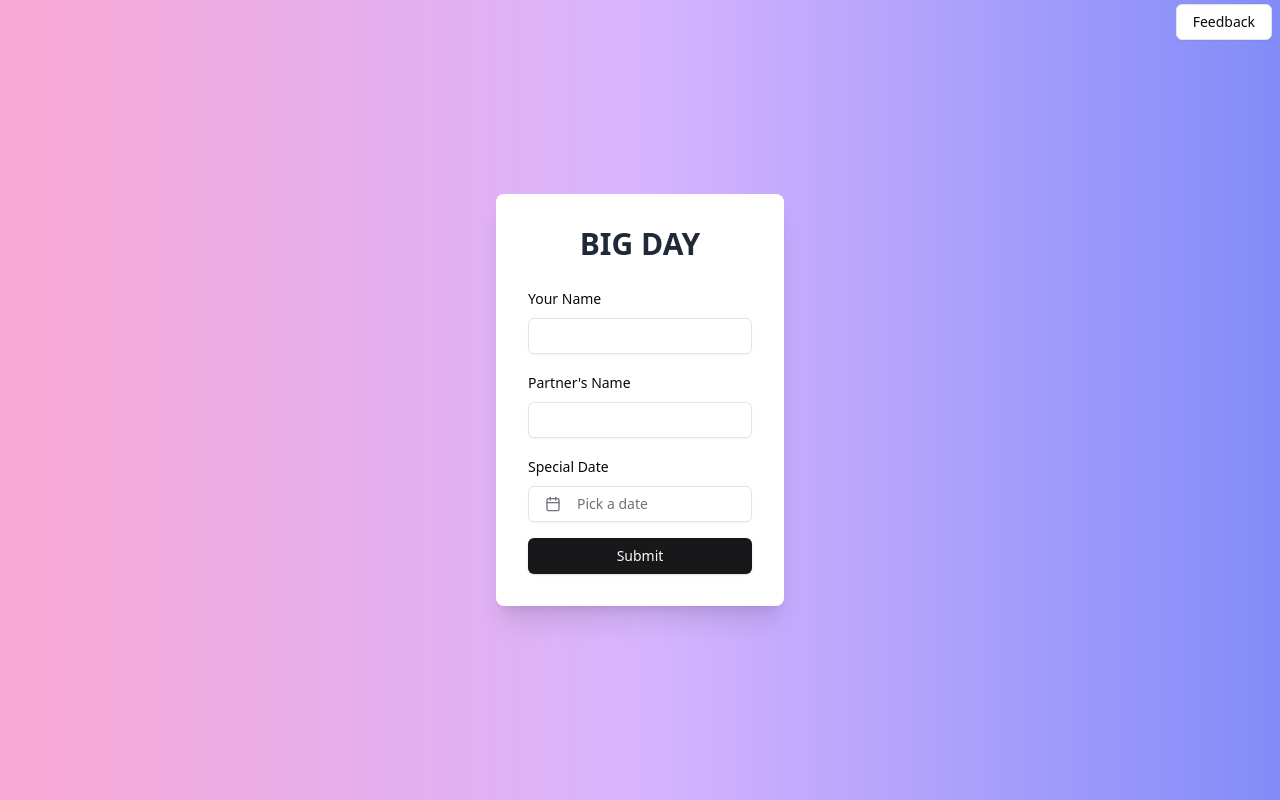
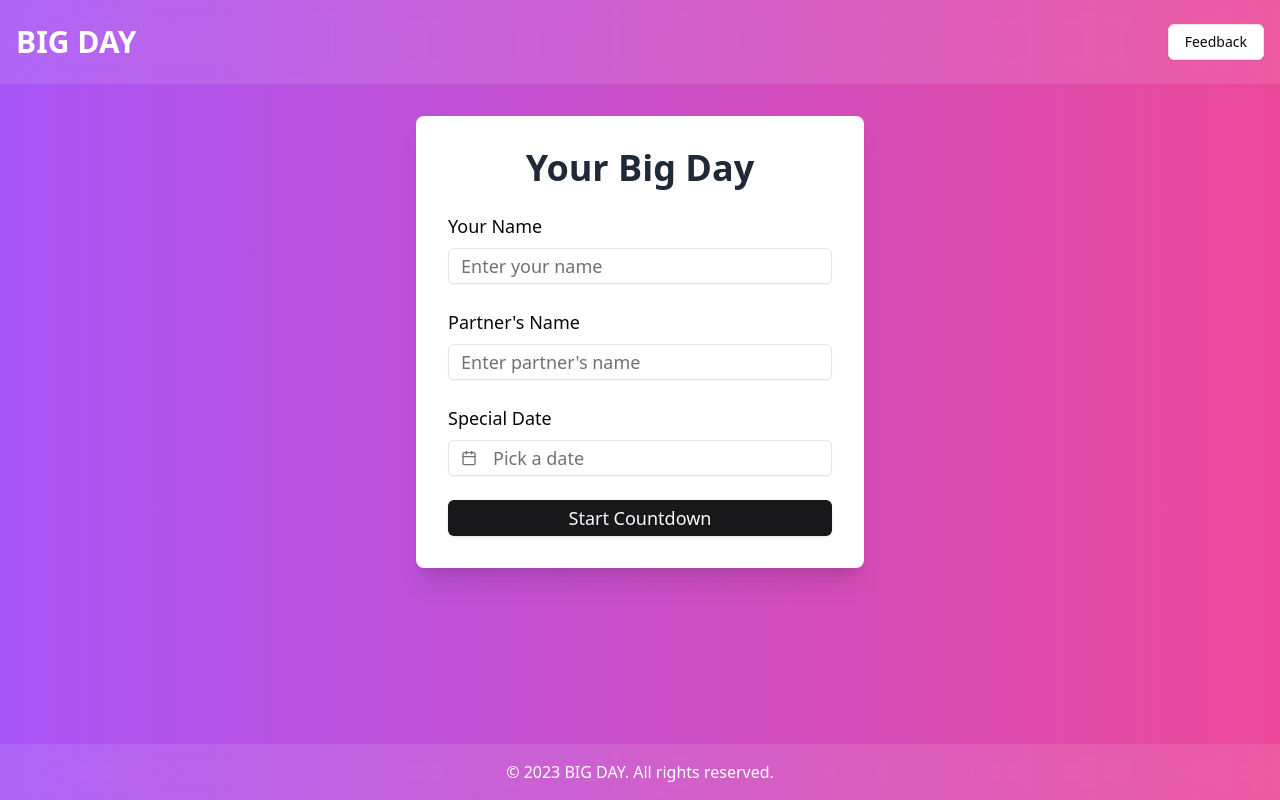
Before and after one commit to Naeem-gg/special-day, a Next.js app: page / in a window 1280 px wide. Built offline with nearby package versions, Linux system fonts and the light colour scheme; no server answers.

Commit message:
look professional

```diff
--- a/app/components/Confetti.tsx
+++ b/app/components/Confetti.tsx
@@ -1,49 +1,20 @@
-'use client'
+"use client"
+import ReactConfetti from 'react-confetti'
+import { useWindowSize } from 'react-use'
 
-import { useEffect } from 'react'
-import confetti from 'canvas-confetti'
+const Confetti = () => {
+  const { width, height } = useWindowSize()
 
-export default function Confetti({ duration = 2000, intensity = 150 }: { duration?: number; intensity?: number }) {
-  // const [hasPlayed, setHasPlayed] = useState(false)
+  return (
+    <ReactConfetti
+      width={width}
+      height={height}
+      numberOfPieces={100}
+      recycle={false}
+      run={true}
+      opacity={0.6}
+    />
+  )
+}
 
-  useEffect(() => {
-    // const hasPlayedThisSession = sessionStorage.getItem('confettiPlayed')
-
-    // if (!hasPlayedThisSession && !hasPlayed) {
-      const end = Date.now() + duration
-
-      const frame = () => {
-        confetti({
-          particleCount: 2,
-          angle: 60,
-          spread: 55,
-          origin: { x: 0 },
-          colors: ['#bb0000', '#ffffff']
-        });
-        confetti({
-          particleCount: 2,
-          angle: 120,
-          spread: 55,
-          origin: { x: 1 },
-          colors: ['#bb0000', '#ffffff']
-        });
-
-        if (Date.now() < end) {
-          requestAnimationFrame(frame);
-        }
-        // else {
-        //   setHasPlayed(true)
-        //   sessionStorage.setItem('confettiPlayed', 'true')
-        // }
-      }
-
-      frame()
-    // }
-
-    return () => {
-      confetti.reset()
-    }
-  }, [duration, intensity])
-
-  return null
-}
+export default Confetti
--- /dev/null
+++ b/app/components/Countdown.tsx
@@ -0,0 +1,96 @@
+"use client";
+import { Button } from '@/components/ui/button'
+import { parseISO } from "date-fns";
+import { motion } from "framer-motion";
+import { useRouter } from "next/navigation";
+import { useEffect, useState } from "react";
+
+const Countdown = () => {
+  const [remainingSeconds, setRemainingSeconds] = useState(0);
+  const [name, setName] = useState("");
+  const [partnerName, setPartnerName] = useState("");
+  const [targetDate, setTargetDate] = useState<number>(Number(new Date()));
+  const router = useRouter();
+
+  useEffect(() => {
+    if (!localStorage.getItem("name") && !localStorage.getItem("partnerName") && !localStorage.getItem("date")) {
+      router.push("/");
+    }
+    setName(localStorage.getItem("name") || "You");
+    setPartnerName(localStorage.getItem("partnerName") || "Your Partner");
+    setTargetDate(Number(parseISO(localStorage.getItem("date") || "")));
+  }, [router]);
+
+  useEffect(() => {
+    const calculateRemainingTime = () => {
+      const now = Number(new Date());
+      const secondsLeft = Math.max(0, Math.floor((targetDate - now) / 1000));
+      setRemainingSeconds(secondsLeft);
+    };
+
+    calculateRemainingTime();
+    const interval = setInterval(calculateRemainingTime, 1000);
+    return () => clearInterval(interval);
+  }, [targetDate]);
+
+  const formatTime = (seconds: number) => {
+    const days = Math.floor(seconds / (24 * 60 * 60));
+    const hours = Math.floor((seconds % (24 * 60 * 60)) / 3600);
+    const minutes = Math.floor((seconds % 3600) / 60);
+    const secs = seconds % 60;
+    return { days, hours, minutes, secs };
+  };
+
+  const { days, hours, minutes, secs } = formatTime(remainingSeconds);
+
+  const handleReset = () => {
+    window.localStorage.clear();
+    router.push("/");
+  };
+
+  return (
+    <div className="flex flex-col items-center justify-center min-h-[80vh] text-center text-white">
+      <motion.h1
+        initial={{ opacity: 0, y: -50 }}
+        animate={{ opacity: 1, y: 0 }}
+        transition={{ duration: 0.6, ease: "easeOut" }}
+        className="text-5xl md:text-7xl font-bold mb-8"
+      >
+        Your Big Day Countdown
+      </motion.h1>
+      <motion.div
+        initial={{ opacity: 0, scale: 0.5 }}
+        animate={{ opacity: 1, scale: 1 }}
+        transition={{ duration: 0.6, ease: "easeOut", delay: 0.2 }}
+        className="grid grid-cols-2 md:grid-cols-4 gap-4 mb-8"
+      >
+        {[
+          { label: "Days", value: days },
+          { label: "Hours", value: hours },
+          { label: "Minutes", value: minutes },
+          { label: "Seconds", value: secs },
+        ].map((item) => (
+          <div key={item.label} className="bg-white bg-opacity-20 rounded-lg p-4">
+            <div className="text-4xl md:text-6xl font-bold mb-2">{item.value}</div>
+            <div className="text-xl">{item.label}</div>
+          </div>
+        ))}
+      </motion.div>
+      <motion.p
+        initial={{ opacity: 0 }}
+        animate={{ opacity: 1 }}
+        transition={{ delay: 0.3, duration: 0.6 }}
+        className="text-xl md:text-2xl mb-8"
+      >
+        {remainingSeconds > 0
+          ? `${name} & ${partnerName}, your special day is coming soon!`
+          : `It's your special day, ${name} & ${partnerName}! 🎉`}
+      </motion.p>
+      <Button onClick={handleReset} variant="secondary" size="lg" className="text-lg">
+        Reset Countdown
+      </Button>
+    </div>
+  );
+};
+
+export default Countdown;
--- a/app/components/CoupleForm.tsx
+++ b/app/components/CoupleForm.tsx
@@ -12,7 +12,7 @@ import {
 } from "@/components/ui/popover"
 import { format } from "date-fns"
 import { AnimatePresence, motion } from 'framer-motion'
-import { CalendarIcon, Loader2 } from "lucide-react"
+import { CalendarIcon, Loader2 } from 'lucide-react'
 import { useRouter } from 'next/navigation'
 import { useEffect, useState } from 'react'
 import { SubmitHandler, useForm } from 'react-hook-form'
@@ -20,53 +20,51 @@ import { SubmitHandler, useForm } from 'react-hook-form'
 export default function CoupleForm() {
   const [isSubmitting, setIsSubmitting] = useState(false)
   const [submitResult, setSubmitResult] = useState<{ success: boolean; message?: string } | null>(null)
-  const { register, handleSubmit, formState: { errors }, setValue, watch } = useForm<FormData>({
-    // resolver: zodResolver(),
-  })
+  const { register, handleSubmit, formState: { errors }, setValue, watch } = useForm<FormData>()
   const router = useRouter()
 
-  useEffect(()=>{
-    if(localStorage.getItem('name') && localStorage.getItem('partnerName') && localStorage.getItem('date')) {
-      router.push("/confetti")
+  useEffect(() => {
+    if (localStorage.getItem('name') && localStorage.getItem('partnerName') && localStorage.getItem('date')) {
+      router.push("/")
     }
-  },[router])
+  }, [router])
+
   const onSubmit: SubmitHandler<FormData> = async (data) => {
     setIsSubmitting(true)
-    setSubmitResult({success: true,message:`Calculation in process...`})
+    setSubmitResult({ success: true, message: `Calculation in process...` })
     const result = await submitForm(data)
-    if(result.success) {
+    if (result.success) {
       setIsSubmitting(false)
       localStorage.setItem('name', data.name)
       localStorage.setItem('partnerName', data.partnerName)
       localStorage.setItem('date', data.date)
-      setSubmitResult({success: true,message:`Redirecting...`})
+      setSubmitResult({ success: true, message: `Redirecting...` })
       router.push("/confetti")
-
     }
-    if(!result.success){
+    if (!result.success) {
       setIsSubmitting(false)
-      setSubmitResult({success:false,message:JSON.stringify(result.errors)})
+      setSubmitResult({ success: false, message: JSON.stringify(result.errors) })
     }
   }
 
   const date = watch('date')
 
   return (
-    <div className="min-h-screen flex items-center justify-center bg-gradient-to-r from-pink-300 via-purple-300 to-indigo-400">
     <motion.div
       initial={{ opacity: 0, y: 20 }}
       animate={{ opacity: 1, y: 0 }}
       transition={{ duration: 0.5 }}
-        className="bg-white p-8 rounded-lg shadow-xl w-72"
+      className="bg-white p-8 rounded-lg shadow-xl w-full max-w-md mx-auto"
     >
-        <h1 className="text-3xl font-bold mb-6 text-center text-gray-800">BIG DAY</h1>
-        <form onSubmit={handleSubmit(onSubmit)} className="space-y-4">
+      <h1 className="text-4xl font-bold mb-6 text-center text-gray-800">Your Big Day</h1>
+      <form onSubmit={handleSubmit(onSubmit)} className="space-y-6">
         <div className="space-y-2">
-            <Label htmlFor="name">Your Name</Label>
+          <Label htmlFor="name" className="text-lg">Your Name</Label>
           <Input
             id="name"
-              {...register('name')}
-              className={errors.name ? 'border-red-500' : ''}
+            {...register('name', { required: "Your name is required" })}
+            className={`text-lg p-3 ${errors.name ? 'border-red-500' : ''}`}
+            placeholder="Enter your name"
           />
           {errors.name && (
             <motion.p
@@ -80,11 +78,12 @@ export default function CoupleForm() {
         </div>
 
         <div className="space-y-2">
-            <Label htmlFor="partnerName">Partner&apos;s Name</Label>
+          <Label htmlFor="partnerName" className="text-lg">Partner&apos;s Name</Label>
           <Input
             id="partnerName"
-              {...register('partnerName')}
-              className={errors.partnerName ? 'border-red-500' : ''}
+            {...register('partnerName', { required: "Partner's name is required" })}
+            className={`text-lg p-3 ${errors.partnerName ? 'border-red-500' : ''}`}
+            placeholder="Enter partner's name"
           />
           {errors.partnerName && (
             <motion.p
@@ -98,16 +97,16 @@ export default function CoupleForm() {
         </div>
 
         <div className="space-y-2">
-            <Label htmlFor="date">Special Date</Label>
+          <Label htmlFor="date" className="text-lg">Special Date</Label>
           <Popover>
             <PopoverTrigger asChild>
               <Button
                 variant={"outline"}
-                  className={`w-full justify-start text-left font-normal ${
+                className={`w-full justify-start text-left font-normal text-lg p-3 ${
                   !date && "text-muted-foreground"
                 }`}
               >
-                  <CalendarIcon className="mr-2 h-4 w-4" />
+                <CalendarIcon className="mr-2 h-5 w-5" />
                 {date ? format(new Date(date), "PPP") : <span>Pick a date</span>}
               </Button>
             </PopoverTrigger>
@@ -133,16 +132,16 @@ export default function CoupleForm() {
 
         <Button
           type="submit"
-            className="w-full"
+          className="w-full text-lg py-3"
           disabled={isSubmitting}
         >
           {isSubmitting ? (
             <>
-                <Loader2 className="mr-2 h-4 w-4 animate-spin" />
+              <Loader2 className="mr-2 h-5 w-5 animate-spin" />
               Submitting...
             </>
           ) : (
-              'Submit'
+            'Start Countdown'
           )}
         </Button>
       </form>
@@ -154,7 +153,7 @@ export default function CoupleForm() {
             animate={{ opacity: 1, y: 0 }}
             exit={{ opacity: 0, y: -10 }}
             transition={{ duration: 0.3 }}
-              className={`mt-4 p-3 rounded-md ${
+            className={`mt-6 p-4 rounded-md text-center ${
               submitResult.success ? 'bg-green-100 text-green-800' : 'bg-red-100 text-red-800'
             }`}
           >
@@ -163,6 +162,5 @@ export default function CoupleForm() {
         )}
       </AnimatePresence>
     </motion.div>
-    </div>
   )
 }
--- a/app/confetti/page.tsx
+++ b/app/confetti/page.tsx
@@ -1,6 +1,6 @@
 import { Metadata } from 'next'
 import Confetti from '../components/Confetti'
-import ShowData from './ShowData'
+import Countdown from '../components/Countdown'
 
 export const metadata:Metadata = {
   title:"BIG DAY",
@@ -12,7 +12,8 @@ const page = () => {
   return (
     <div>
       <Confetti />
-      <ShowData />
+      {/* <ShowData /> */}
+      <Countdown />
     </div>
   )
 }
--- a/app/layout.tsx
+++ b/app/layout.tsx
@@ -1,6 +1,7 @@
 import localFont from "next/font/local";
 import "./globals.css";
 import FeedbackForm from "./components/FeedbackForm";
+import Link from "next/link";
 
 const geistSans = localFont({
   src: "./fonts/GeistVF.woff",
@@ -25,10 +26,24 @@ export default function RootLayout({
       <body
         className={`${geistSans.variable} ${geistMono.variable} antialiased`}
       >
-        <div className="absolute top-1 right-2">
+
+
+          <div className="min-h-screen flex flex-col bg-gradient-to-r from-purple-500 to-pink-500">
+      <header className="bg-white bg-opacity-10 backdrop-blur-md">
+        <div className="container mx-auto px-4 py-6 flex justify-between">
+          <Link href="/" className="text-3xl font-bold text-white hover:text-pink-200 transition-colors">
+            BIG DAY
+          </Link>
           <FeedbackForm />
-          </div>
+        </div>
+      </header>
+      <main className="flex-grow container mx-auto px-4 py-8">
         {children}
+      </main>
+      <footer className="bg-white bg-opacity-10 backdrop-blur-md text-white text-center py-4">
+        <p>&copy; 2023 BIG DAY. All rights reserved.</p>
+      </footer>
+    </div>
       </body>
     </html>
   );
--- a/package.json
+++ b/package.json
@@ -35,9 +35,11 @@
     "nanoid": "^5.0.8",
     "next": "15.0.1",
     "react": "19.0.0-rc-69d4b800-20241021",
+    "react-confetti": "^6.2.2",
     "react-day-picker": "8.10.1",
     "react-dom": "19.0.0-rc-69d4b800-20241021",
     "react-hook-form": "^7.53.1",
+    "react-use": "^17.6.0",
     "tailwind-merge": "^2.5.4",
     "tailwindcss-animate": "^1.0.7",
     "zod": "^3.23.8"
```
Also changed, not shown: 1 other file (tests, documents, lock files or other folders). Lines whose indentation alone changed are shown as unchanged.
